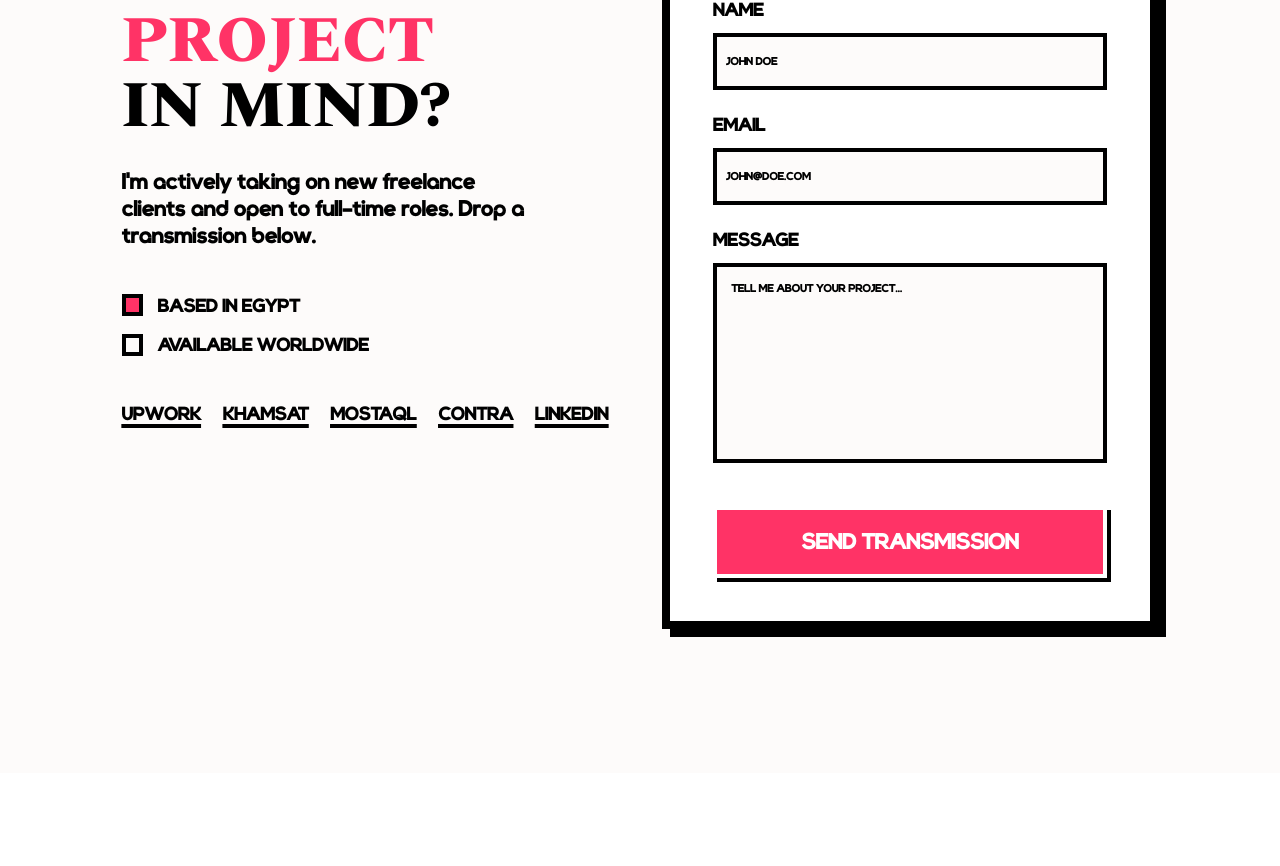
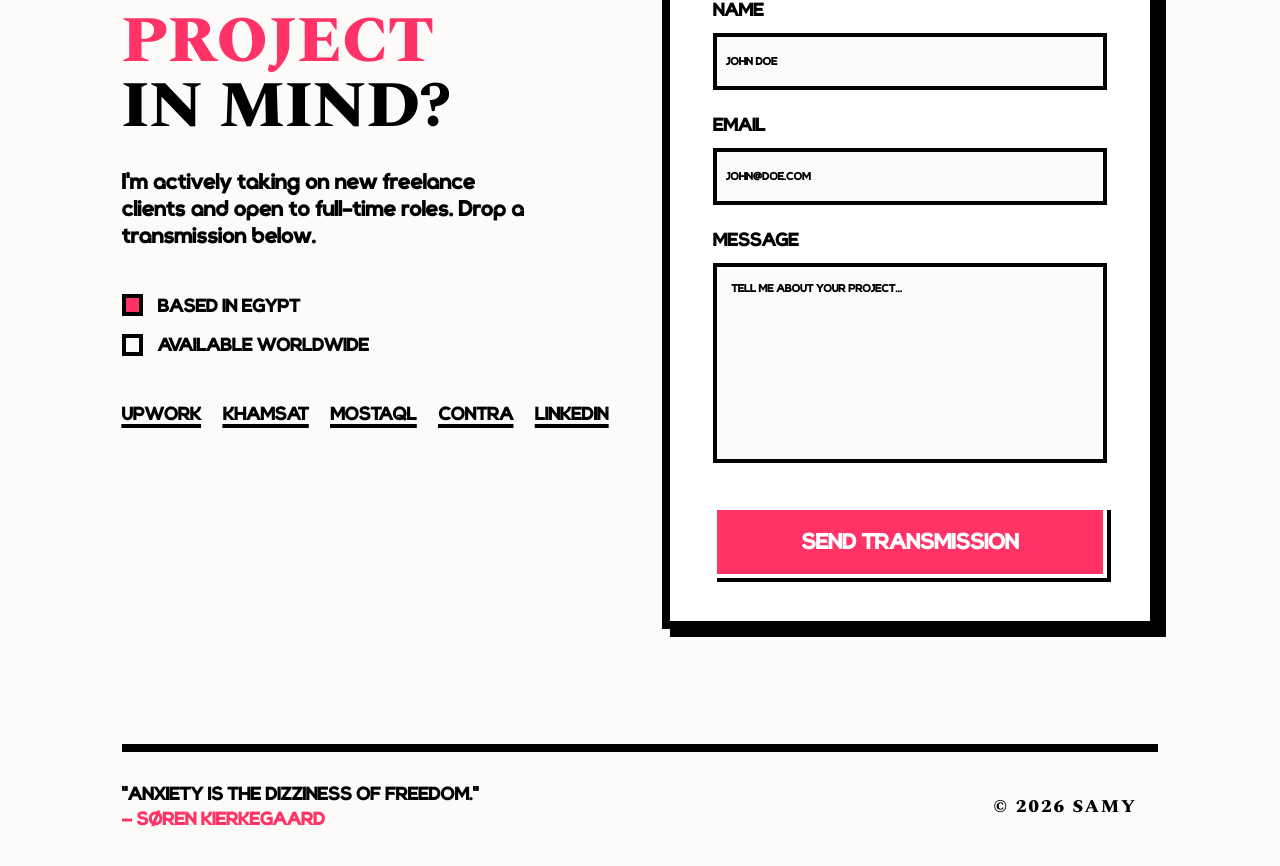
Before and after one commit to samybit/brutalist-portfolio, a React (Vite) app: page / in a window 1280 px wide. Shown: the part 2214-3080 px from the top of the page. Before the commit the page ends 2987 px from the top, so only its background shows below. Built offline with nearby package versions, Linux system fonts and the light colour scheme.

Commit message:
add footer

```diff
--- a/src/App.tsx
+++ b/src/App.tsx
@@ -829,6 +829,17 @@ export default function App() {
           </motion.div>
         )}
 
+        {/* --- FOOTER --- */}
+        <footer className="mt-32 border-t-8 border-foreground pt-8 pb-12 flex flex-col md:flex-row justify-between items-start md:items-center gap-6">
+          <p className="font-sans font-black uppercase text-lg md:text-xl max-w-md leading-tight">
+            "Anxiety is the dizziness of freedom." <br />
+            <span className="text-mainBrand">— Søren Kierkegaard</span>
+          </p>
+          <div className="bg-foreground text-background px-6 py-3 font-heading font-black uppercase text-xl tracking-widest cursor-default hover:bg-mainBrand transition-colors">
+            © {new Date().getFullYear()} SAMY
+          </div>
+        </footer>
+
       </main>
 
     </div>
```
